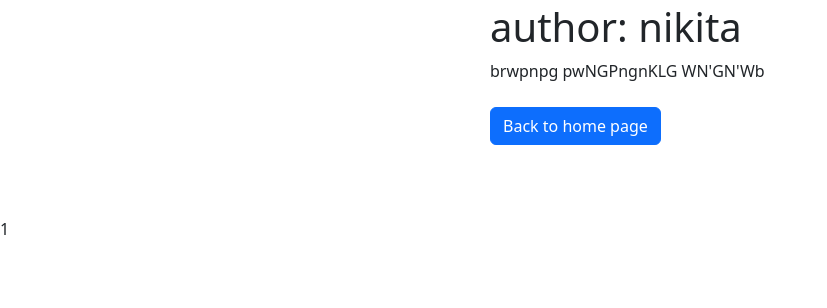
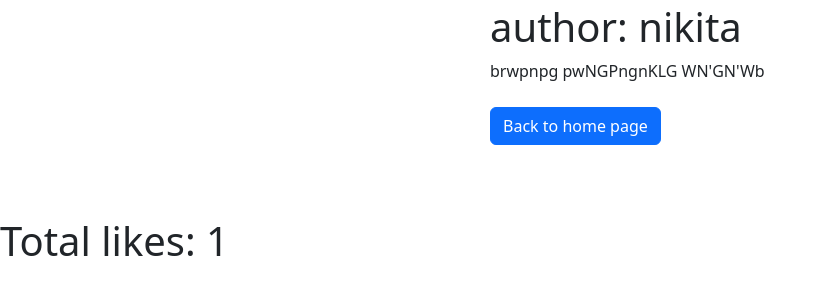
Before and after one commit to NikitaMatveev999/blog-site, a Django app: page /post/2/ in a window 1280 px wide. Shown: the part 173-481 px from the top of the page, without its empty margins (0-827 px from the left). Run offline with Django 4.2, Linux system fonts and the light colour scheme; data comes from the database, SQL or seed files in the repository.

Commit message:
add text for total likes

```diff
--- a/blog/templates/posts/detail.html
+++ b/blog/templates/posts/detail.html
@@ -51,5 +51,5 @@
     {% endif %}
 </form>
 <br>
-{{ total_likes }}
+<h1> Total likes: {{ total_likes }}</h1>
 {% endblock %}
```
